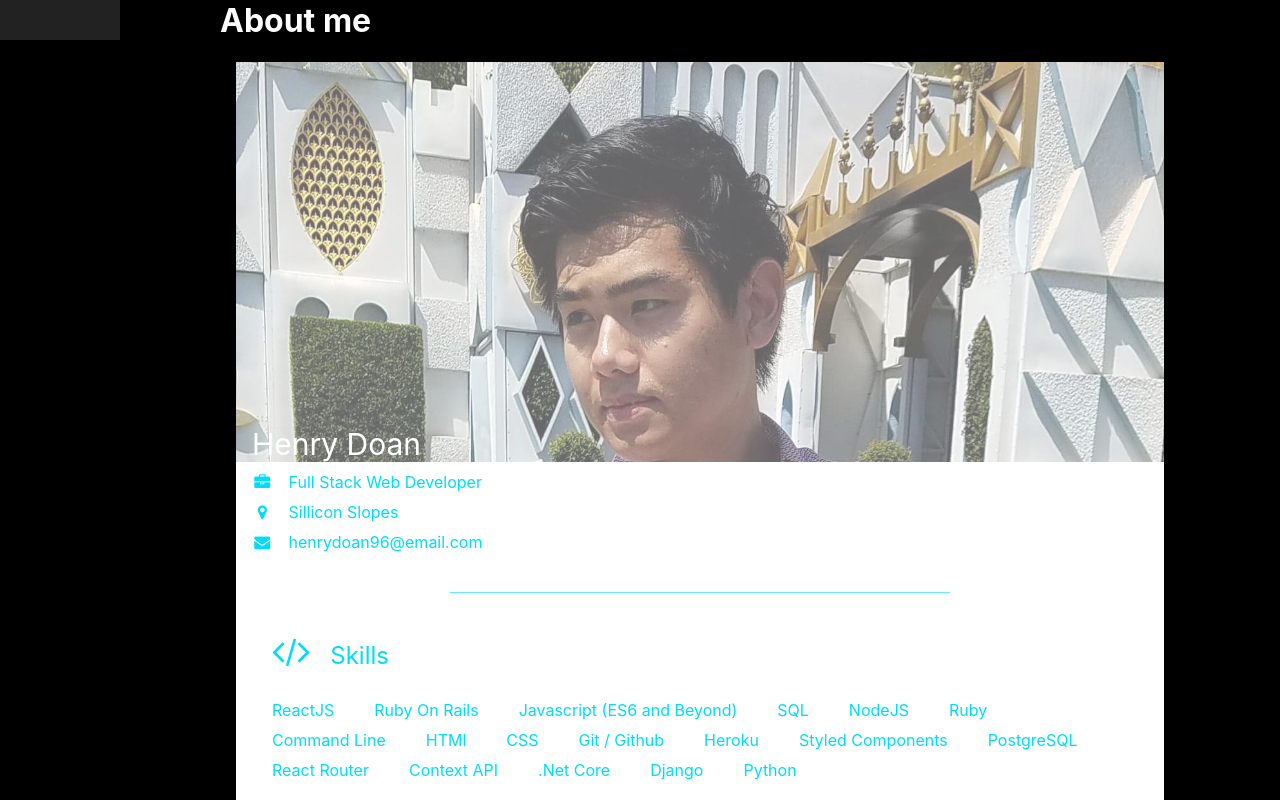
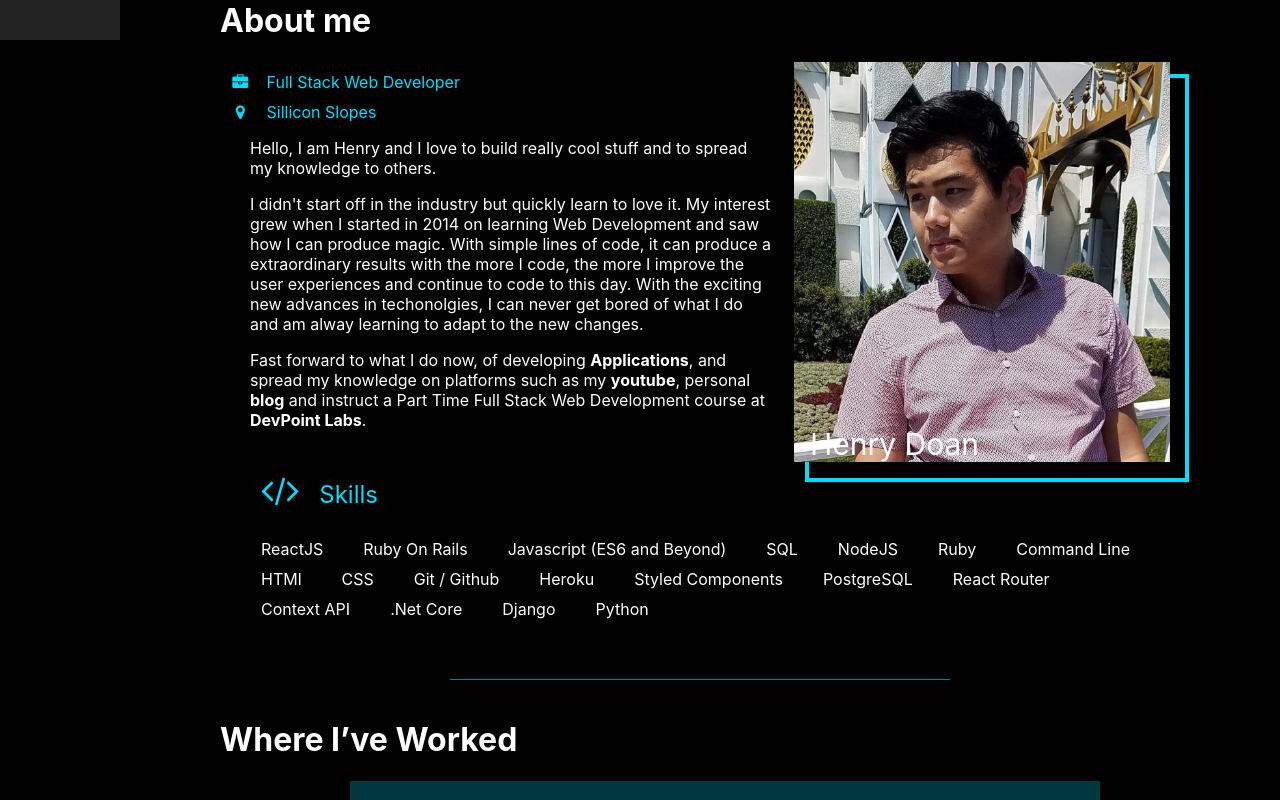
Before and after one commit to henry-doan/hd-site3.0, a React (Create React App) app: page / in a window 1280 px wide. Shown: the part 760-1560 px from the top of the page. Built offline with nearby package versions, Linux system fonts and the light colour scheme.

Commit message:
about sec content done

```diff
--- /dev/null
+++ b/src/components/home/About.js
@@ -0,0 +1,47 @@
+import { AboutTitle, AboutMainIcon, AboutContainer, AvatarSec, AvatarImg, AvatarText, SkillsSec, DateSec, DateIcon, AboutSec, AboutLeft, AboutRight, AboutPara } from "../styled/aboutStyles";
+import Avatar from '../../images/hdAvatar.jpeg';
+import { ProjSkills, ProjSkill } from '../styled/projStyles';
+import skills from './Skills';
+
+const About = () => (
+  <AboutContainer>
+    <AboutSec>
+      <AboutLeft>
+        <DateSec>
+          <DateIcon className="fa fa-briefcase fa-fw"></DateIcon>
+          Full Stack Web Developer
+        </DateSec>
+        <DateSec>
+          <DateIcon className="fa fa-map-marker fa-fw"></DateIcon>
+          Sillicon Slopes
+        </DateSec>
+        <AboutPara>
+          Hello, I am Henry and I love to build really cool stuff and to spread my knowledge to others.
+        </AboutPara>
+        <AboutPara>
+          I didn't start off in the industry but quickly learn to love it. My interest grew when I started in 2014 on learning Web Development and saw how I can produce magic. With simple lines of code, it can produce a extraordinary results with the more I code, the more I improve the user experiences and continue to code to this day. With the exciting new advances in techonolgies, I can never get bored of what I do and am alway learning to adapt to the new changes.
+        </AboutPara>
+        <AboutPara>
+          Fast forward to what I do now, of developing <b>Applications</b>, and spread my knowledge on platforms such as my <b>youtube</b>, personal <b>blog</b> and instruct a Part Time Full Stack Web Development course at <b>DevPoint Labs</b>.
+        </AboutPara>
+      </AboutLeft>
+      <AboutRight>
+        <AvatarSec>
+          <AvatarImg src={Avatar} alt="avatar" />
+          <AvatarText>Henry Doan</AvatarText>
+        </AvatarSec>
+      </AboutRight>
+    </AboutSec>
+    <SkillsSec>
+      <AboutTitle>
+        <AboutMainIcon className="fa fa-code fa-fw"></AboutMainIcon>
+        Skills
+      </AboutTitle>
+      <ProjSkills>
+        { skills.map( tool => <ProjSkill>{tool}</ProjSkill>)}
+      </ProjSkills>
+    </SkillsSec>
+  </AboutContainer>
+)
+
+export default About;
--- a/src/components/home/Home.js
+++ b/src/components/home/Home.js
@@ -1,10 +1,8 @@
 import Header from '../shared/Header';
 import SLC from '../../images/SLC.png';
 import { SharedContainer } from '../styled/sharedStyles';
-import { AboutTitle, AboutMainIcon, SkillsContainer, AvatarSec, AvatarImg, AvatarText, SkillsSec, DateSec, DateIcon, Line } from "../styled/aboutStyles";
-import Avatar from '../../images/hdAvatar.jpeg';
-import { ProjSkills, ProjSkill } from '../styled/projStyles';
-import skills from './Skills';
+import { Line } from "../styled/aboutStyles";
+import About from './About';
 import Edu from './Edu';
 import Work from './Work';
 import ContactSec from './ContactSec';
@@ -14,34 +12,7 @@ const Home = () => (
 		<Header img={SLC} text="Welcome!" />
 		<SharedContainer>
 			<h1>About me</h1>
-			<SkillsContainer>
-					<AvatarSec>
-						<AvatarImg src={Avatar} alt="avatar" />
-						<AvatarText>Henry Doan</AvatarText>
-					</AvatarSec>
-					<SkillsSec>
-						<DateSec>
-							<DateIcon className="fa fa-briefcase fa-fw"></DateIcon>
-							Full Stack Web Developer
-						</DateSec>
-						<DateSec>
-							<DateIcon className="fa fa-map-marker fa-fw"></DateIcon>
-							Sillicon Slopes
-						</DateSec>
-						<DateSec>
-							<DateIcon className="fa fa-envelope fa-fw"></DateIcon>
-							henrydoan96@email.com
-						</DateSec>
-						<Line></Line>
-						<AboutTitle>
-							<AboutMainIcon className="fa fa-code fa-fw"></AboutMainIcon>
-							Skills
-						</AboutTitle>
-						<ProjSkills>
-							{ skills.map( tool => <ProjSkill>{tool}</ProjSkill>)}
-						</ProjSkills>
-					</SkillsSec>
-				</SkillsContainer>
+			<About />
 			<Line />
 			<h1>Where I’ve Worked</h1>
 			<Work />
--- a/src/components/styled/aboutStyles.js
+++ b/src/components/styled/aboutStyles.js
@@ -1,6 +1,14 @@
 import styled from 'styled-components';
 
 export const AboutContainer = styled.div`
+  display: flex;
+  flex-wrap: wrap;
+  padding: 0 5px;
+  max-width: 1000px;
+  margin: 0 auto;
+`
+
+export const AboutSec = styled.div`
   display: flex;
   flex-wrap: wrap;
   padding: 0 5px;
@@ -22,6 +30,10 @@ export const AboutRight = styled.div`
   }
 `
 
+export const AboutPara = styled.p`
+  padding: 0 20px;
+`
+
 export const AboutTitle = styled.h2`
   color: #00DCF9;
   padding: 0 16px;
@@ -38,9 +50,6 @@ export const AboutMainIcon = styled.i`
 export const WorkExpSection = styled.div`
   color: white;
   background-color: transparent;
-  // margin-bottom: 16px;
-  // box-shadow: 0 2px 5px 0 rgb(0 0 0 / 16%), 0 2px 10px 0 rgb(0 0 0 / 12%);
-  // padding: 0.01em 16px;
 `
 
 export const WorkExpSingle = styled.div`
@@ -93,18 +102,41 @@ export const SkillsContainer = styled.div`
 `
 
 export const AvatarSec = styled.div`
+  display: inline-block;
   position: relative;
-  display: block;
+
+  &:after {
+    z-index: -1;
+    position: absolute;
+    bottom: -5%;
+    right: -5%;
+    width: 100%;
+    height: 100%;
+    border: 4px solid #00DCF9;
+    content: '';
+  }
+
+  @media (max-width: 1000px) {
+    &:after {
+      bottom: 0;
+      right: 0;
+      width: 0;
+      height: 0;
+      border: none;
+    }
+  }
 `
 
 export const AvatarImg = styled.img`
   width: 100%;
   object-fit: cover;
-  object-position: 100% 0;
   height: 400px;
   vertical-align: middle;
-  border-style: none;
-  filter: opacity(60%);
+  z-index: 2;
+
+  @media (max-width: 1000px) {
+    border: 4px solid #00DCF9;
+  }
 `
 
 export const AvatarText = styled.div`
```
